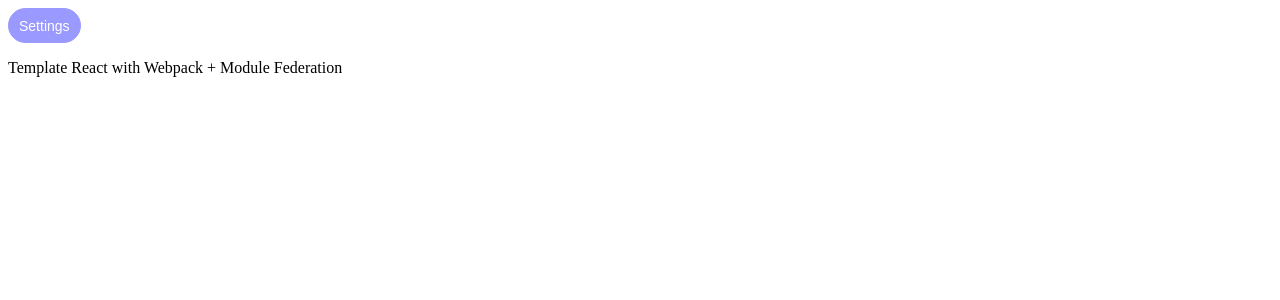
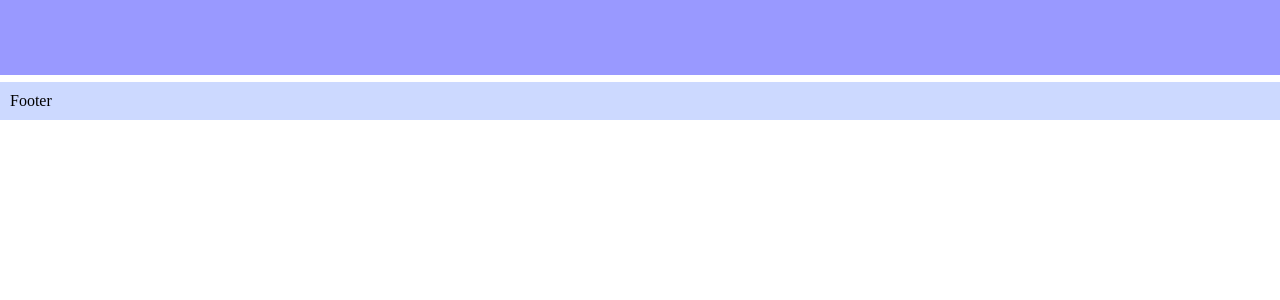
Before and after one commit to Renanmacedo/tournament, a React app: page / in a window 1280 px wide. Shown: the top 300 px of the page. Built offline with nearby package versions, Linux system fonts and the light colour scheme.

Commit message:
feat: create initial style

```diff
--- /dev/null
+++ b/declarations.d.ts
@@ -0,0 +1,5 @@
+declare namespace JSX {
+    interface IntrinsicElements {
+      "uai-header": any;
+    }
+  }
--- a/package.json
+++ b/package.json
@@ -33,6 +33,7 @@
     "webpack-dev-server": "^3.11.2"
   },
   "dependencies": {
+    "@aquinoconsultoria/lit-components": "^3.0.2",
     "@stitches/react": "^1.2.7",
     "cors": "^2.8.5",
     "debug": "^4.3.2",
--- a/src/components/button/index.jsx
+++ b/src/components/button/index.jsx
@@ -1,9 +1,7 @@
 import  React from 'react';
 import { styled } from "../../theme/stitches.config";
-import BaseButton from './base'
-const Button = styled(BaseButton, {
-
-})
+import Base from './base'
+const Button = styled(Base)
 
 export default ({ onClick, children, ...rest}) => (
     <Button onClick={onClick} {...rest}>
--- /dev/null
+++ b/src/components/content/index.tsx
@@ -0,0 +1,16 @@
+
+import React from 'react'
+import Box from '../box'
+import { styled } from '../../theme/stitches.config'
+const Container = styled(Box, {
+    fh: '$full',
+    fw: '$full',
+    pt: '72px'
+})
+const Content = ({ children}) => (
+
+    <Container>
+        {children}
+    </Container>
+)
+export default Content
--- /dev/null
+++ b/src/components/footer/index.tsx
@@ -0,0 +1,16 @@
+import React from 'react'
+import Box from '../box'
+import { styled } from '../../theme/stitches.config'
+const Content = styled(Box, {
+    backgroundColor: '$primaryA100',
+    fw: '$full',
+    fh:'$full'
+})
+const Footer = ({ children}) => (
+    <Content>
+        <Box css={{ padding: '$4', background: 'transparent'}}>
+            {children}
+        </Box>
+    </Content>
+)
+export default Footer
--- a/src/components/header/index.jsx
+++ b/src/components/header/index.jsx
@@ -1,10 +1,22 @@
+import React from 'react'
 import Box from "../box"
+import { styled } from "../../theme/stitches.config";
 
-const Header = () => {
+const Container = styled(Box, {
+    width: '100%',
+    backgroundColor: '$primary',
+    height: '75px',
+    position: 'absolute',
+    right: 0,
+    left: 0,
+    top: 0
+})
+const Header = ({ children }) => {
 
     return (
-        <Box>
-
-        </Box>
+        <Container>
+            {children}
+        </Container>
     )
 }
+export default Header
--- /dev/null
+++ b/src/components/layout/index.tsx
@@ -0,0 +1,10 @@
+import React from 'react'
+import Box from "../box"
+import { styled } from "../../theme/stitches.config";
+const Container = styled(Box, { padding: '$0'})
+const Layout = ({children, ...rest }) => (
+    <Container {...rest}>
+        { children }
+    </Container>
+)
+export default Layout
--- a/src/theme/stitches.config.js
+++ b/src/theme/stitches.config.js
@@ -11,6 +11,7 @@
     config,
   } = createStitches({
     prefix: 'tournament-',
+
     theme: {
         fontSizes: {
             1: '0.625rem',
@@ -23,7 +24,8 @@
             2: '0.625rem',
             3: '0.75rem',
             4: '0.875rem',
-            5: '1rem'
+            5: '1rem',
+            full: '100%'
 
         },
         sizes:{
@@ -31,7 +33,8 @@
             2: '0.625rem',
             3: '0.75rem',
             4: '0.875rem',
-            5: '1rem'
+            5: '1rem',
+            full: '100%'
         },
         colors: {
             primary: '#9999ff',
@@ -49,7 +52,6 @@
             round: '50%',
             pill: '9999px'
         }
-
     },
     utils: {
         mb: (value) => ({ marginBottom: value }),
@@ -57,7 +59,8 @@
         mf: (value) => ({ marginLeft: value }),
         mr: (value) => ({ marginRight: value }),
         mx: (value) => ({ marginRight: value, marginLeft: value}),
-        my: (value) => ({ marginTop: value, marginBottom: value})
+        my: (value) => ({ marginTop: value, marginBottom: value}),
+        pt: (value) => ({ paddingTop: value})
     }
 })
 export default theme;
--- a/src/views/App.jsx
+++ b/src/views/App.jsx
@@ -1,15 +1,25 @@
+
 import React from "react";
-import Button from '../components/button'
-import '@aquino/web-components'
+import Header from '../components/header'
+import Layout from '../components/layout'
+import Content from '../components/content'
+import Footer from '../components/footer'
+import { globalCss } from '../theme/stitches.config'
+const globalStyle = globalCss({ '*': { margin: 0}})
 const App = () => {
+    globalStyle()
     return (
-        <div>
-            <ra-header title="Nome"></ra-header>
-            <section>
-                <Button color="primary" pill>Settings</Button>
-                <p>Template React with Webpack + Module Federation</p>
-            </section>
-        </div>
+        <Layout>
+            <Header>
+            </Header>
+
+            <Content>
+                {/* content */}
+            </Content>
+            <Footer>
+                Footer
+            </Footer>
+        </Layout>
     )
 };
 export default App;
```
Also changed, not shown: 2 other files (tests, documents, lock files or other folders).
